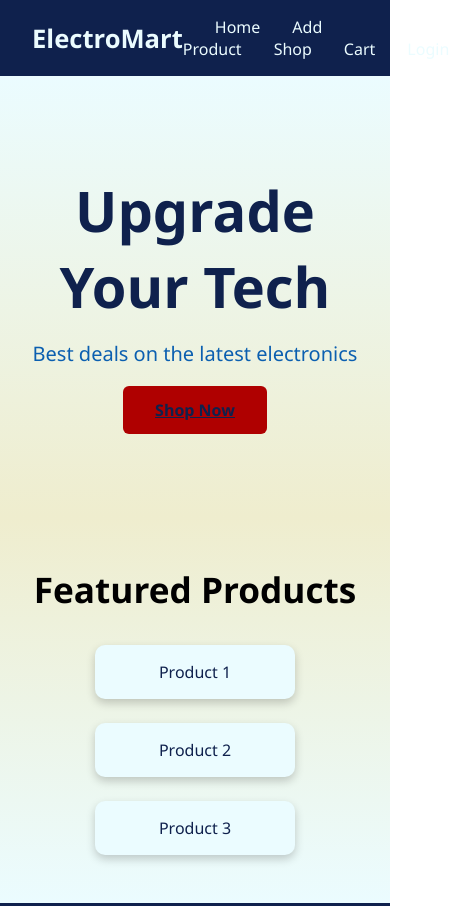
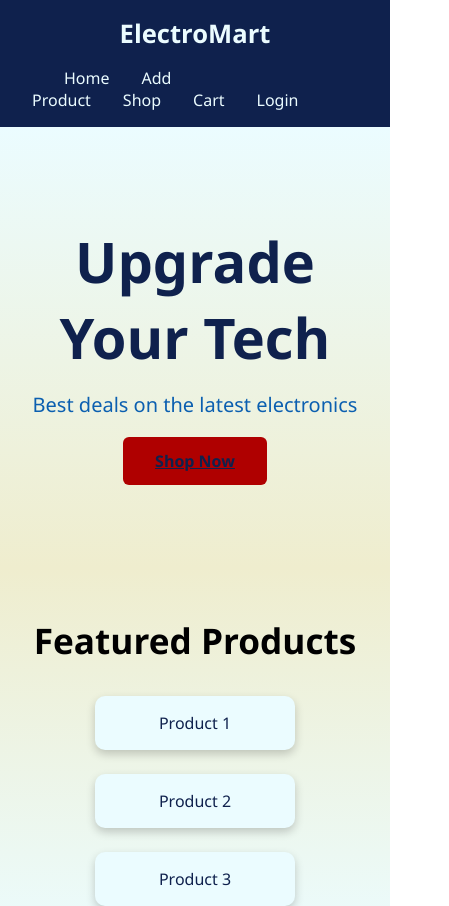
Before and after one commit to carlosal10/electromart, a React (Create React App) app in the folder electromart/: page / in a window 390 px wide. Shown: the top 906 px of the page, 449 px wide, since content can reach past the window. Built offline with nearby package versions, Linux system fonts and the light colour scheme.

Commit message:
Update styles.css

```diff
--- a/electromart/src/pages/styles.css
+++ b/electromart/src/pages/styles.css
@@ -164,3 +164,63 @@
     text-align: center;
     padding: 1rem;
   }
+@media (max-width: 768px) {
+  .navbar {
+    flex-direction: column;
+    align-items: flex-start;
+    padding: 1rem;
+  }
+
+  .navbar nav {
+    flex-direction: column;
+    width: 100%;
+    gap: 0.5rem;
+    margin-top: 1rem;
+  }
+
+  .hero {
+    padding: 4rem 1rem;
+  }
+
+  .hero h1 {
+    font-size: 2.2rem;
+  }
+
+  .hero p {
+    font-size: 1rem;
+  }
+
+  .categories, .products {
+    padding: 2rem 1rem;
+  }
+
+  .category-card, .product-card {
+    width: 100%;
+    max-width: 300px;
+  }
+
+  .product-grid, .category-grid {
+    flex-direction: column;
+    align-items: center;
+  }
+}
+
+@media (max-width: 480px) {
+  .hero h1 {
+    font-size: 1.8rem;
+  }
+
+  .hero .cta-btn {
+    width: 100%;
+    padding: 0.8rem;
+  }
+
+  .navbar .logo {
+    font-size: 1.4rem;
+  }
+
+  .products h2,
+  .categories h2 {
+    font-size: 1.5rem;
+  }
+}
```
